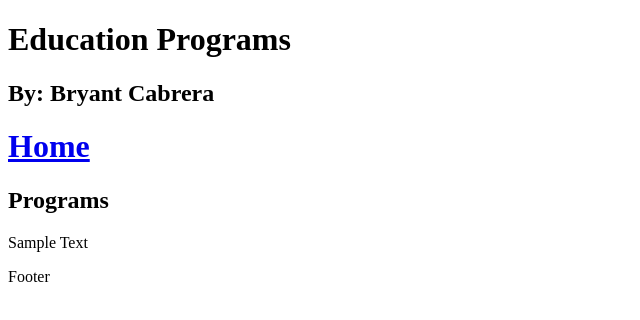
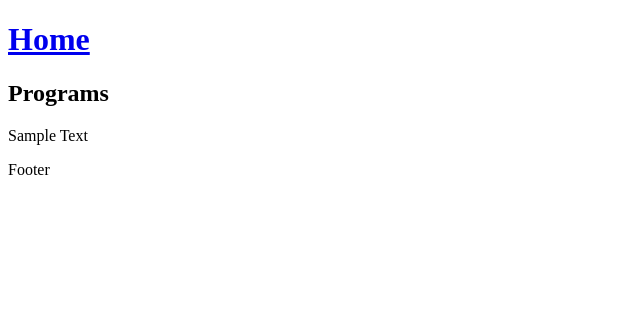
Before and after one commit to BryantCabrera/education-program-app, a Next.js app: page / in a window 1280 px wide. Shown: the top 320 px of the page, without its empty margins (0-640 px from the left). Built offline with nearby package versions, Linux system fonts and the light colour scheme.

Commit message:
Refactors index.tsx.

```diff
--- a/pages/index.tsx
+++ b/pages/index.tsx
@@ -1,13 +1,7 @@
 import Layout from '../components/Layout';
 
 export default () => (
-		<div className="app">
-			<header>
-				<h1>Education Programs</h1>
-				<h2>By: Bryant Cabrera</h2>
-			</header>
-			<Layout>
-				<p>Sample Text</p>
-			</Layout>
-		</div>
+	<Layout>
+		<p>Sample Text</p>
+	</Layout>
 );
```
